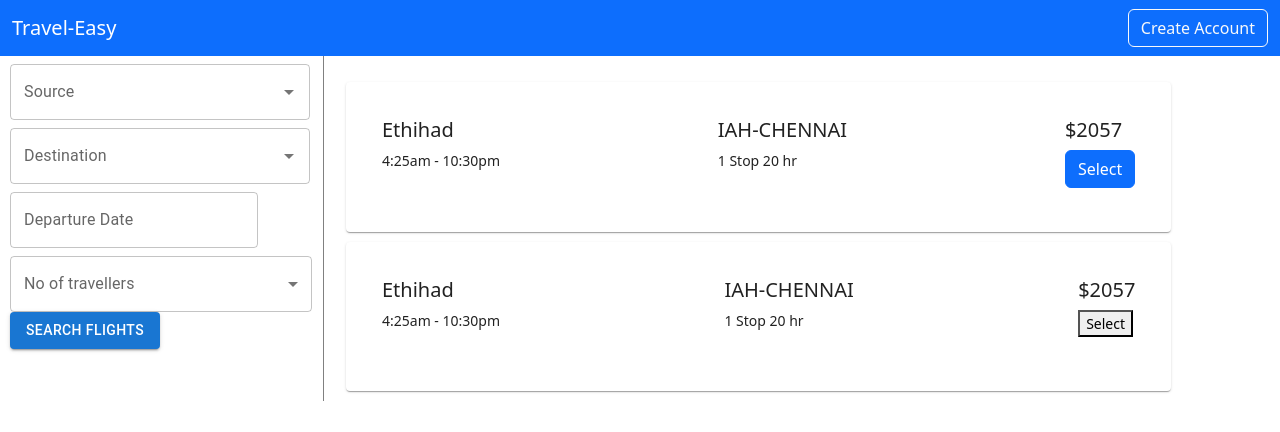
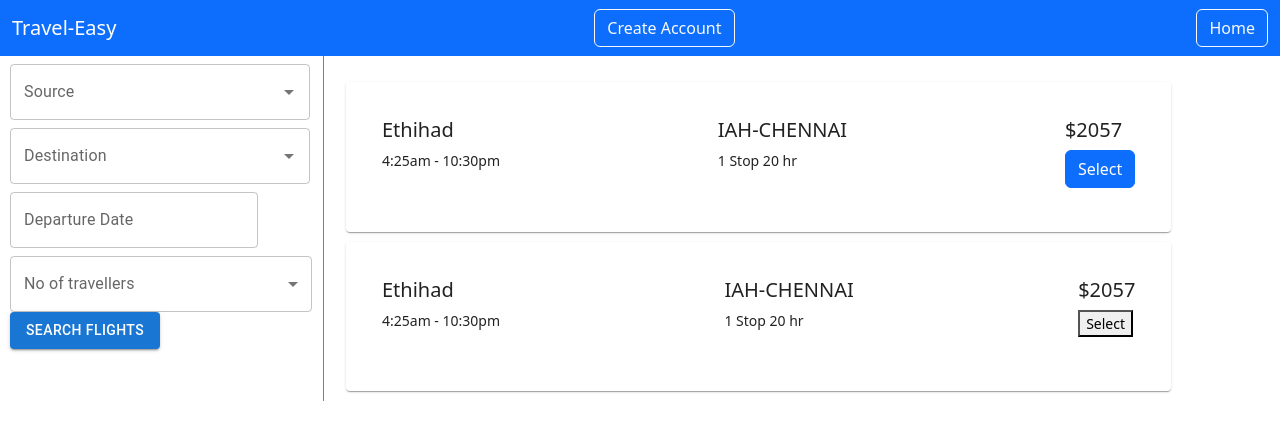
Before and after one commit to aoc38/Travel-Easy-frontend, a React (Create React App) app: page / in a window 1280 px wide. Shown: the top 432 px of the page. Built offline with nearby package versions, Linux system fonts and the light colour scheme.

Commit message:
UPdating home button

```diff
--- a/src/layout/Navbar.js
+++ b/src/layout/Navbar.js
@@ -12,6 +12,8 @@ export default function Navbar() {
                     </button>
                     <Link className='btn btn-outline-light' to ="/adduser">Create Account
                     </Link>
+                    <Link className='btn btn-outline-light' to ="/home">Home
+                    </Link>
                 </div>
             </nav>
         </div>
```
